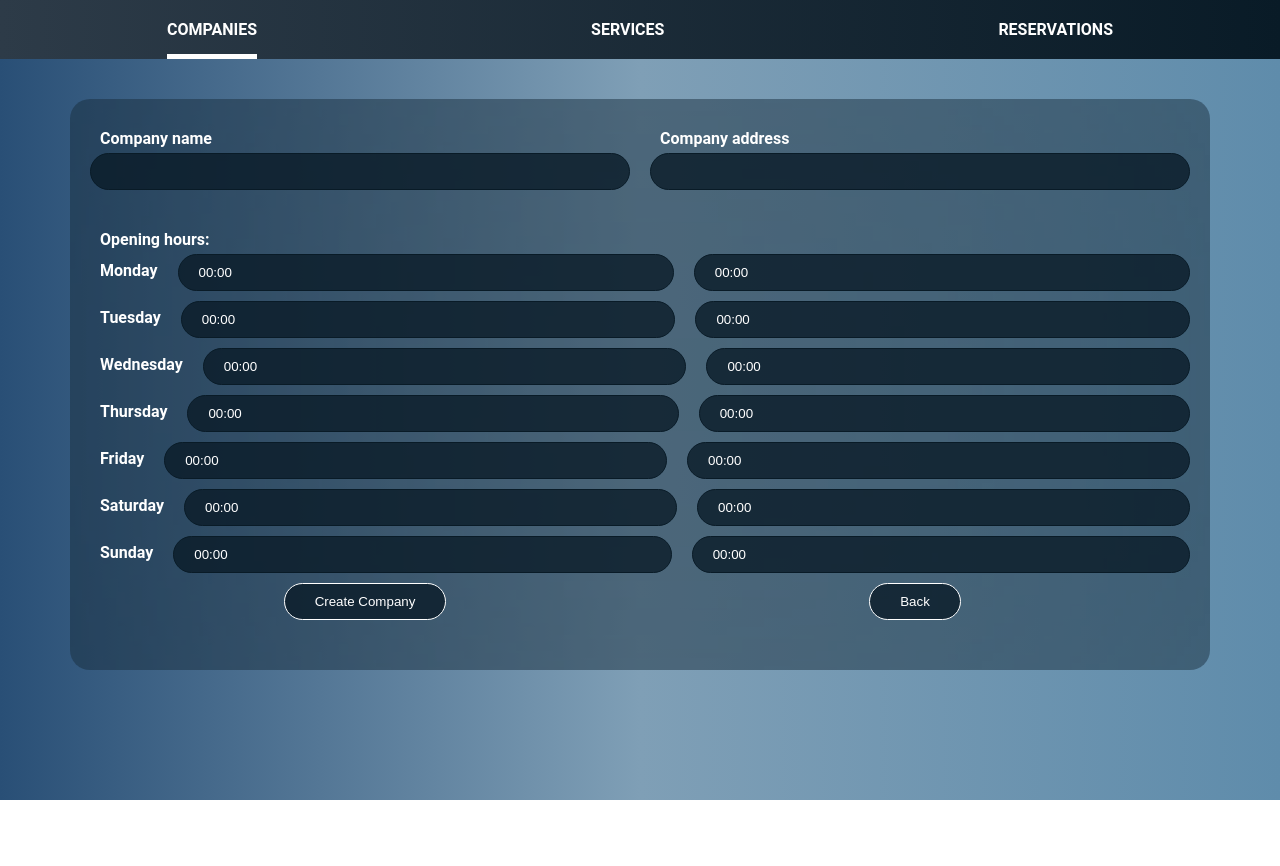
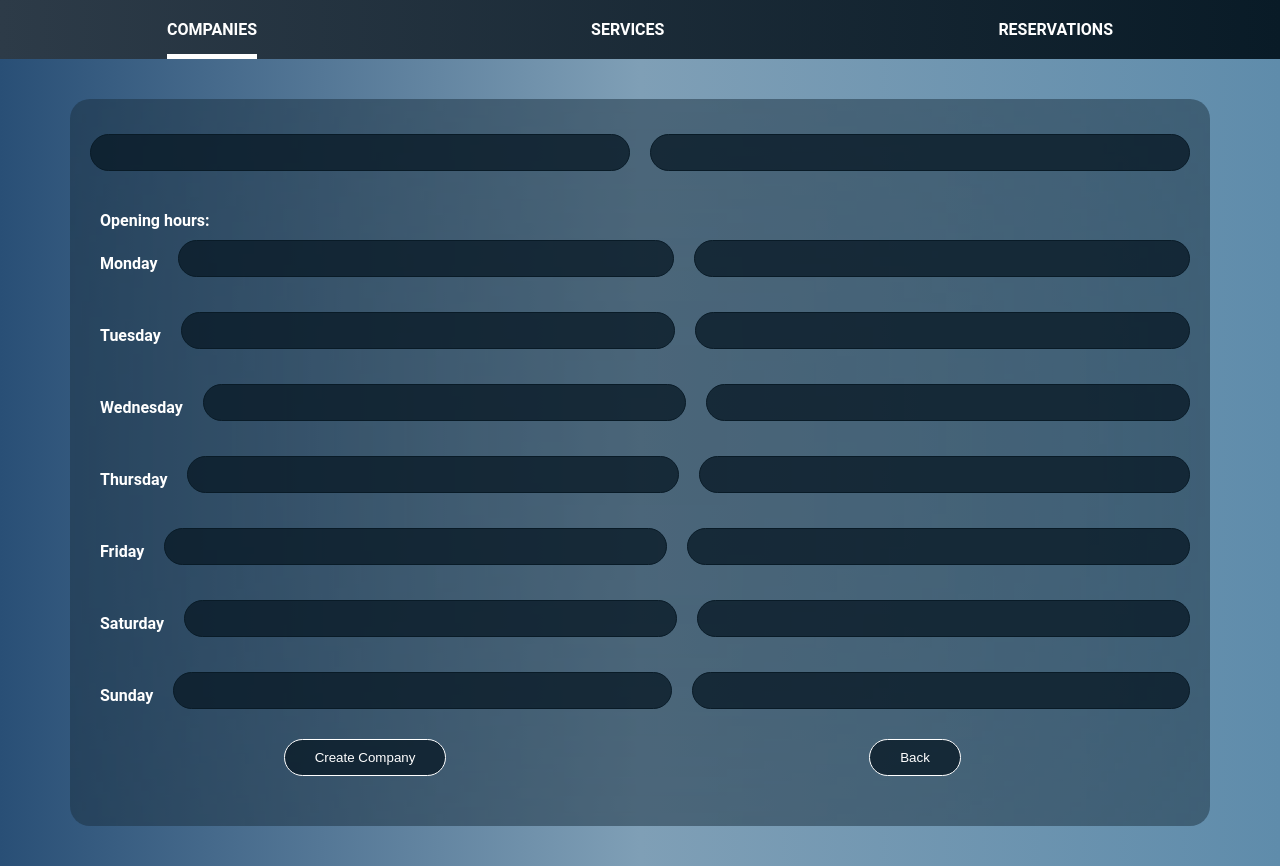
Before and after one commit to kharpi/udip, a Next.js app: page /companies/new in a window 1280 px wide. Before the commit the page ends 800 px from the top, so only its background shows below. Built offline with nearby package versions, Linux system fonts and the light colour scheme.

Commit message:
changed inputtext

```diff
--- a/components/UI/Input/InputText.tsx
+++ b/components/UI/Input/InputText.tsx
@@ -1,67 +1,38 @@
 import React from 'react';
+import { IInputText } from '../../../interfaces/Input.interface';
+import { IInputChange } from '../../../interfaces/InputChange.interface';
 
-type Props = {
-	classes?: string[];
-	id: string;
-	name?: string;
-	type: 'text' | 'email' | 'password' | 'tel' | 'number' | 'url';
-	defaultValue?: string | number;
-	value?: string;
-	disabled?: boolean;
-	required?: boolean;
-	placeholder?: string;
-	label?: string;
-	onChange?: any;
-	withoutWrap?: boolean;
+type ITextInputProps = Omit<IInputText, 'type'> & {
+	onChange: (e: IInputChange) => void;
+	type?: string;
+	style?: React.CSSProperties;
 };
 
-const InputText = ({
-	classes,
-	id,
-	name,
-	type,
-	defaultValue,
-	value,
-	disabled,
-	required,
-	placeholder,
-	label,
-	onChange,
-	withoutWrap,
-}: Props) => {
-	let wrapperClass = 'input__wrapper';
-	if (classes) wrapperClass += ` ${classes.join(' ')}`;
+const InputText = (props: ITextInputProps): React.ReactElement => {
+	const wrapperStyle: string[] = ['input__wrapper'];
+
+	if (props.hidden) wrapperStyle.push('hidden');
+	if (props.className) wrapperStyle.push(props.className);
+
 	return (
-		<>
-			{!withoutWrap ? (
-				<div className={wrapperClass}>
-					<label>{label}</label>
-					<input
-						id={id}
-						name={name}
-						type={type}
-						defaultValue={defaultValue}
-						value={value}
-						disabled={disabled}
-						required={required}
-						placeholder={placeholder}
-						onChange={onChange}
-					/>
-				</div>
-			) : (
-				<input
-					id={id}
-					name={name}
-					type={type}
-					defaultValue={defaultValue}
-					value={value}
-					disabled={disabled}
-					required={required}
-					placeholder={placeholder}
-					onChange={onChange}
-				/>
-			)}
-		</>
+		<div className={wrapperStyle.join(' ')} style={props.style}>
+			<label htmlFor={props.id}>{props.labelText}</label>
+			<input
+				type={props.type}
+				id={props.id}
+				value={props.value}
+				required={props.required}
+				disabled={props.disabled}
+				pattern={props.pattern}
+				placeholder={props.placeholder}
+				onChange={(e) => {
+					props.onChange({
+						fieldName: props.id,
+						value: e.target.value,
+					});
+				}}
+			/>
+		</div>
 	);
 };
 
```
